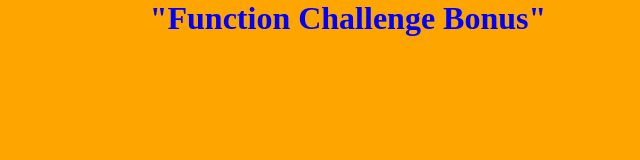
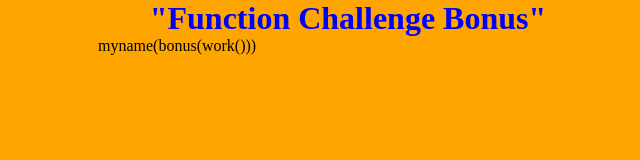
Before and after one commit to JL-golf14/prime_prestudy_bonus_week_03.io, a plain HTML site: page index.html in a window 1280 px wide. Shown: the whole page, without its empty margins (292-932 px from the left). Drawn offline with Linux system fonts and the light colour scheme.

Commit message:
Update index.html

```diff
--- a/index.html
+++ b/index.html
@@ -8,6 +8,8 @@
 
  <body>
 
+myname(bonus(work()))
+</script>
  </body>
 
 
```
